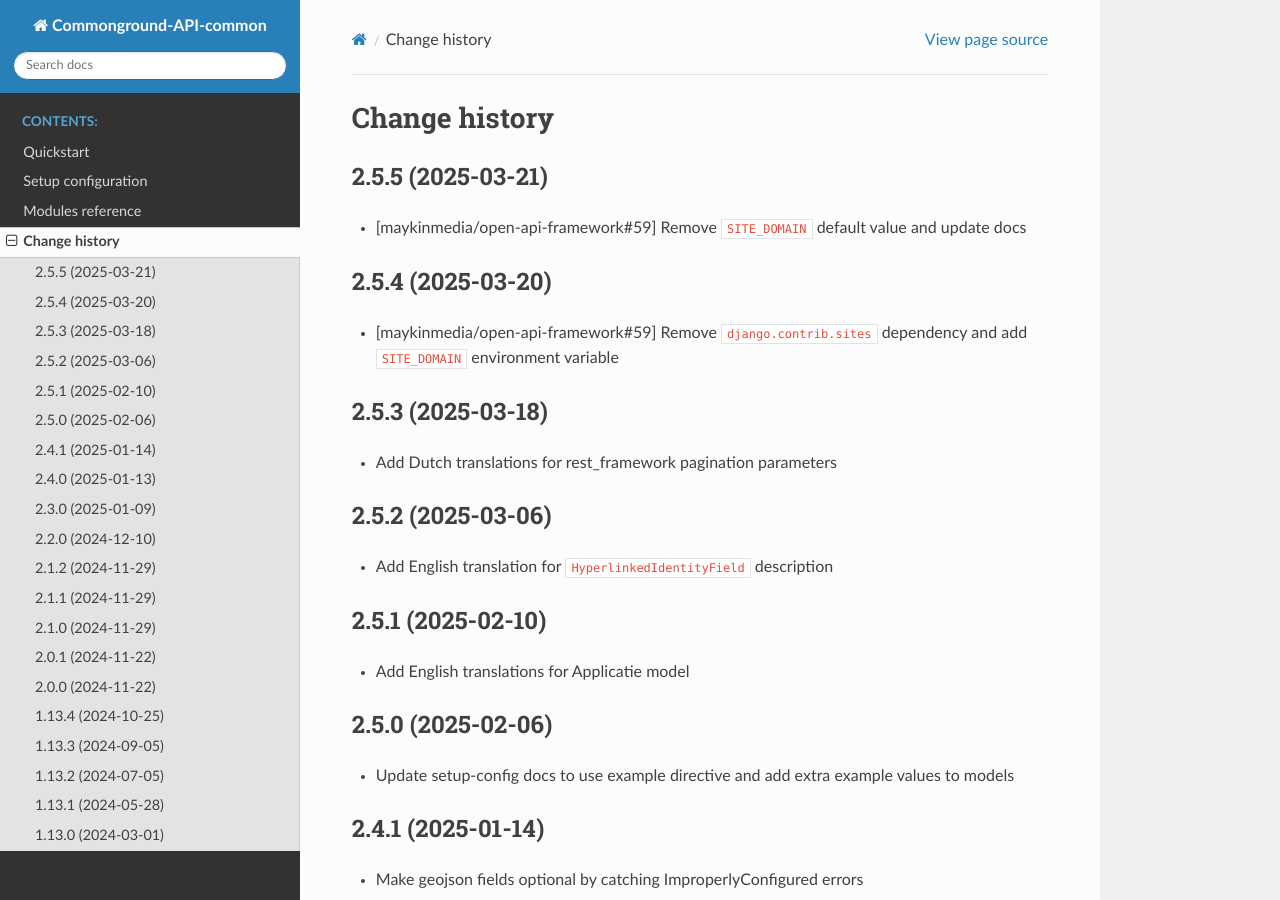
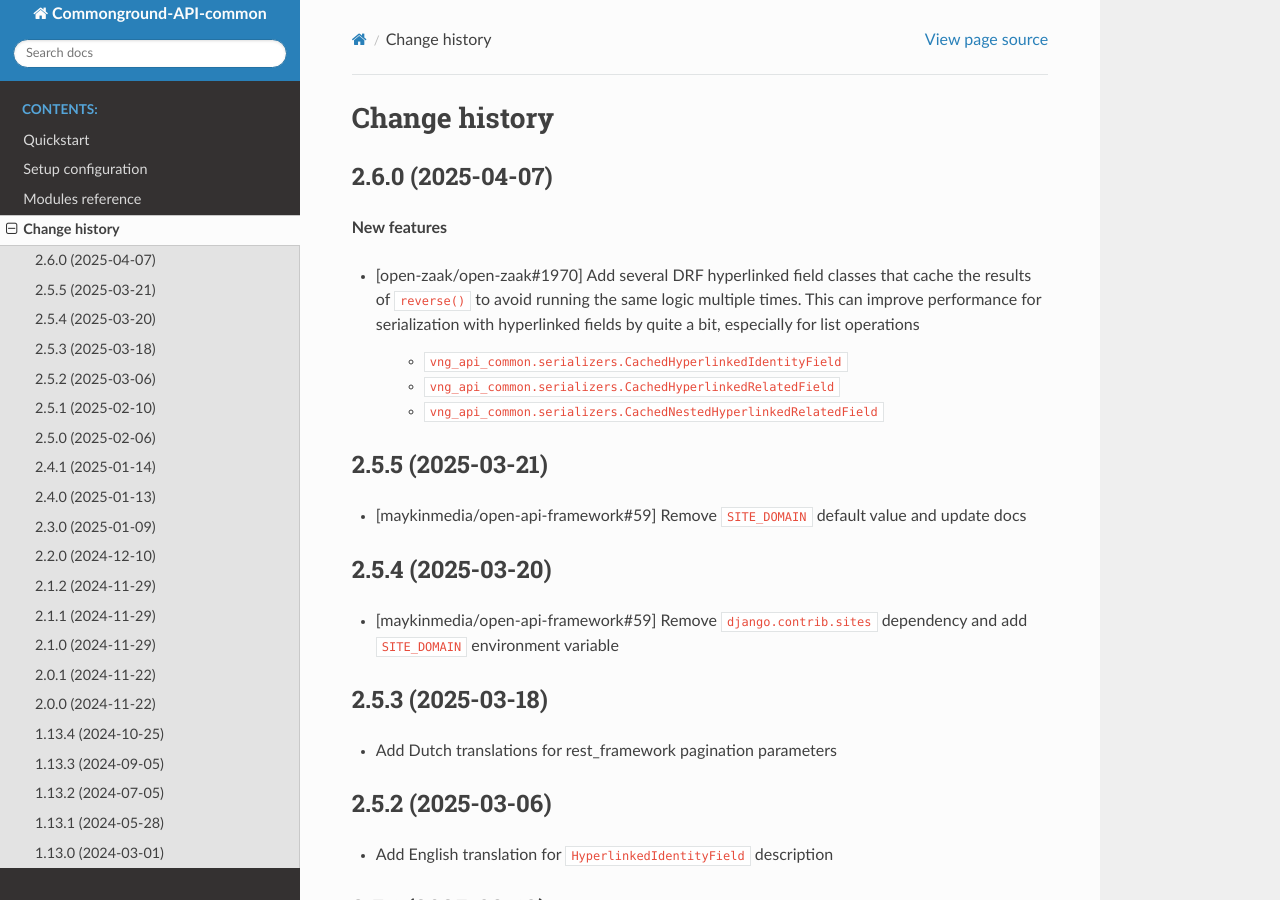
Before and after one commit to VNG-Realisatie/vng-api-common, a Sphinx documentation site: the page built from docs/changelog.rst, in a window 1280 px wide and 900 px high. Built offline with Sphinx 7.4.7 and the Read the Docs theme 3.1.0, drawn with Linux system fonts in a browser that asks for light colours.

Commit message:
:bookmark: Release version 2.6.0

```diff
--- a/CHANGELOG.rst
+++ b/CHANGELOG.rst
@@ -1,6 +1,19 @@
 ==============
 Change history
 ==============
+
+2.6.0 (2025-04-07)
+------------------
+
+**New features**
+
+* [open-zaak/open-zaak#1970] Add several DRF hyperlinked field classes that cache the results of ``reverse()`` to
+  avoid running the same logic multiple times. This can improve performance for serialization
+  with hyperlinked fields by quite a bit, especially for list operations
+
+    * ``vng_api_common.serializers.CachedHyperlinkedIdentityField``
+    * ``vng_api_common.serializers.CachedHyperlinkedRelatedField``
+    * ``vng_api_common.serializers.CachedNestedHyperlinkedRelatedField``
 
 2.5.5 (2025-03-21)
 ------------------
--- a/docs/conf.py
+++ b/docs/conf.py
@@ -29,7 +29,7 @@ copyright = "2022, VNG-Realisatie, Maykin Media"
 author = "VNG-Realisatie, Maykin Media"
 
 # The full version, including alpha/beta/rc tags
-release = "2.5.5"
+release = "2.6.0"
 
 
 # -- General configuration ---------------------------------------------------
--- a/setup.cfg
+++ b/setup.cfg
@@ -2,7 +2,7 @@
 # see http://setuptools.readthedocs.io/en/latest/setuptools.html#configuring-setup-using-setup-cfg-files
 [metadata]
 name = commonground-api-common
-version = 2.5.5
+version = 2.6.0
 description = Commonground API tooling
 long_description = file: README.rst
 url = https://github.com/maykinmedia/commonground-api-common
--- a/vng_api_common/__init__.py
+++ b/vng_api_common/__init__.py
@@ -1 +1 @@
-__version__ = "2.5.5"
+__version__ = "2.6.0"
```
Also changed, not shown: .bumpversion.cfg.
